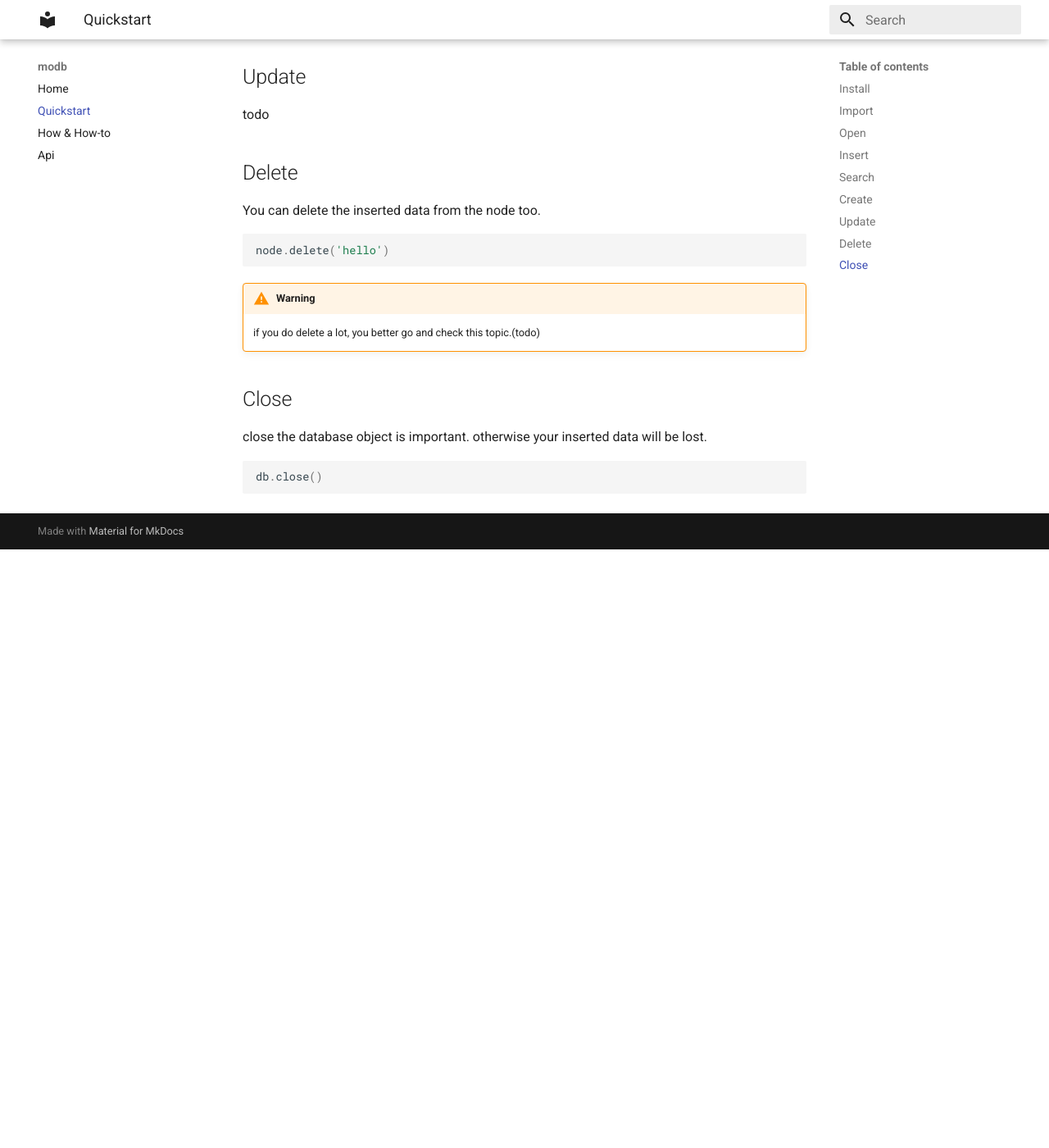
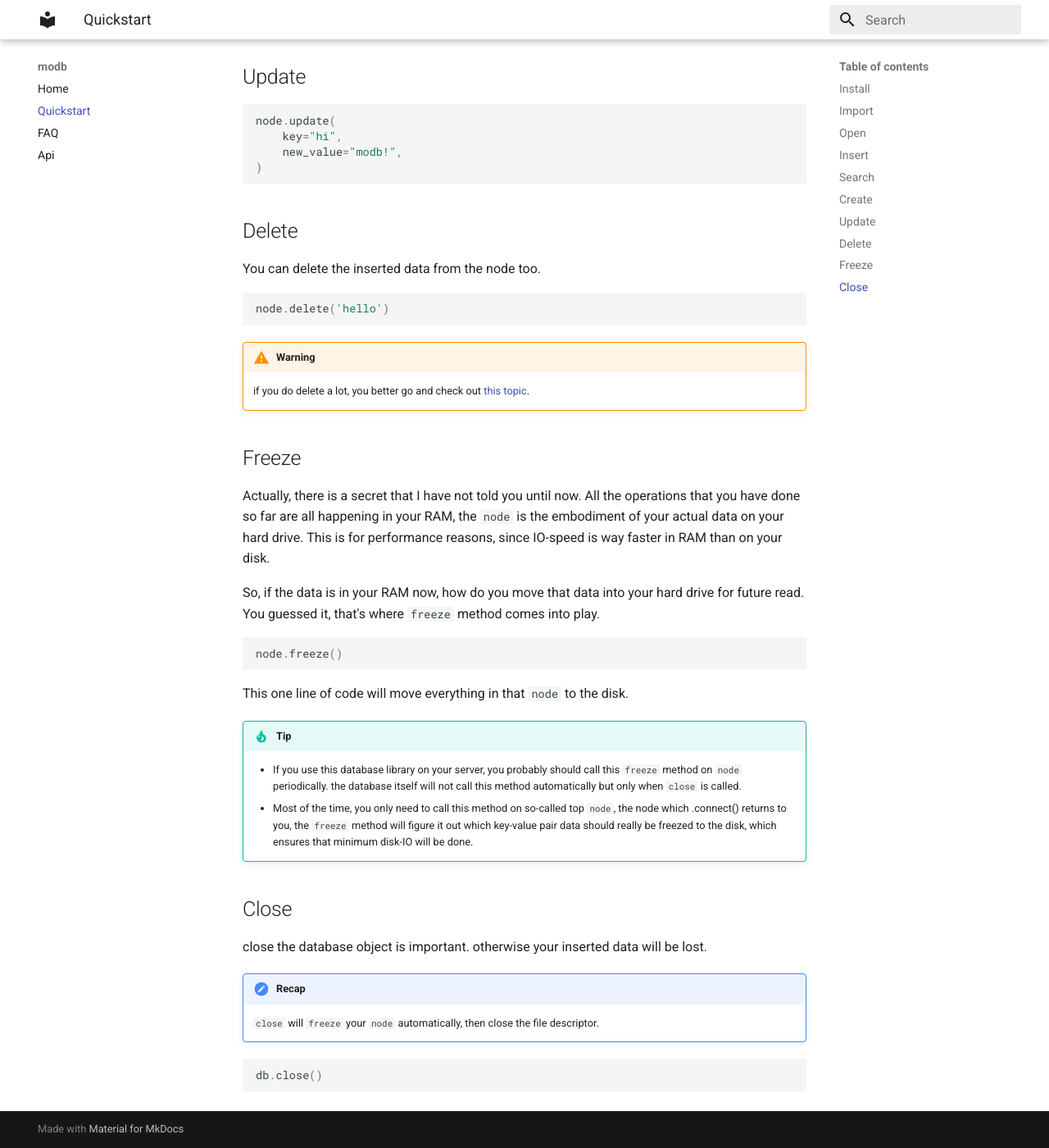
Before and after one commit to Darcy-C/modb, an MkDocs documentation site: the page built from docs/Quickstart.md, in a window 1280 px wide and 1400 px high, scrolled down 3251 px. Shown: the whole window at 82% size. Built offline with MkDocs 1.6.1 and Material for MkDocs 9.7.7, drawn with Linux system fonts in a browser that asks for light colours; before the commit the page ends 3921 px from its top, so only the background shows below that; some of the changed text lies outside the part shown.

Commit message:
update docs

````diff
--- a/docs/Quickstart.md
+++ b/docs/Quickstart.md
@@ -118,7 +118,13 @@ So, recap again, this `create` method is just a special case of `insert`.
 
 ## Update
 
-todo
+```python
+node.update(
+    key="hi",
+    new_value="modb!",
+)
+```
+
 
 ## Delete
 
@@ -127,11 +133,29 @@ You can delete the inserted data from the node too.
 node.delete('hello')
 ```
 !!! warning
-    if you do delete a lot, you better go and check this topic.(todo)
+    if you do delete a lot, you better go and check out [this topic](/FAQ/#how-does-delete-work-why-file-still-holds-its-size-after-deletion).
+
+
+## Freeze
+
+Actually, there is a secret that I have not told you until now. All the operations that you have done so far are all happening in your RAM, the `node` is the embodiment of your actual data on your hard drive. This is for performance reasons, since IO-speed is way faster in RAM than on your disk.
+
+So, if the data is in your RAM now, how do you move that data into your hard drive for future read. You guessed it, that's where `freeze` method comes into play.
+
+```python
+node.freeze()
+```
+
+This one line of code will move everything in that `node` to the disk.
+!!! tip
+    * If you use this database library on your server, you probably should call this `freeze` method on `node` periodically. the database itself will not call this method automatically but only when `close` is called.
+    * Most of the time, you only need to call this method on so-called top `node`, the node which .connect() returns to you, the `freeze` method will figure it out which key-value pair data should really be freezed to the disk, which ensures that minimum disk-IO will be done.
 
 ## Close
 
 close the database object is important. otherwise your inserted data will be lost.
+!!! note "Recap"
+    `close` will `freeze` your `node` automatically, then close the file descriptor.
 
 ```python
 db.close()
--- a/mkdocs.yml
+++ b/mkdocs.yml
@@ -13,8 +13,11 @@ markdown_extensions:
   - pymdownx.details
   - attr_list
   - md_in_html
+  - pymdownx.emoji:
+      emoji_index: !!python/name:materialx.emoji.twemoji
+      emoji_generator: !!python/name:materialx.emoji.to_svg
 nav:
     - Home: index.html
     - Quickstart: Quickstart.md
-    - How & How-to: How & How-to.md
+    - FAQ: FAQ.md
     - Api: Api.md
````
Also changed, not shown: other parts of docs/Quickstart.md (+1 -1 lines), docs/FAQ.md (added, +109 -0 lines), docs/How & How-to.md (deleted).
